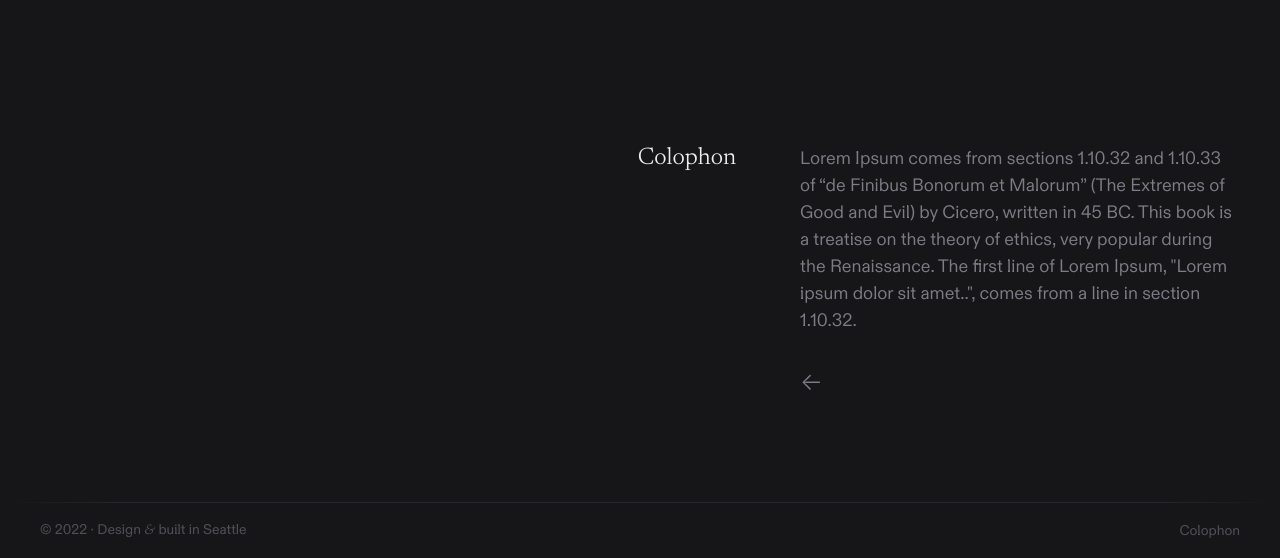
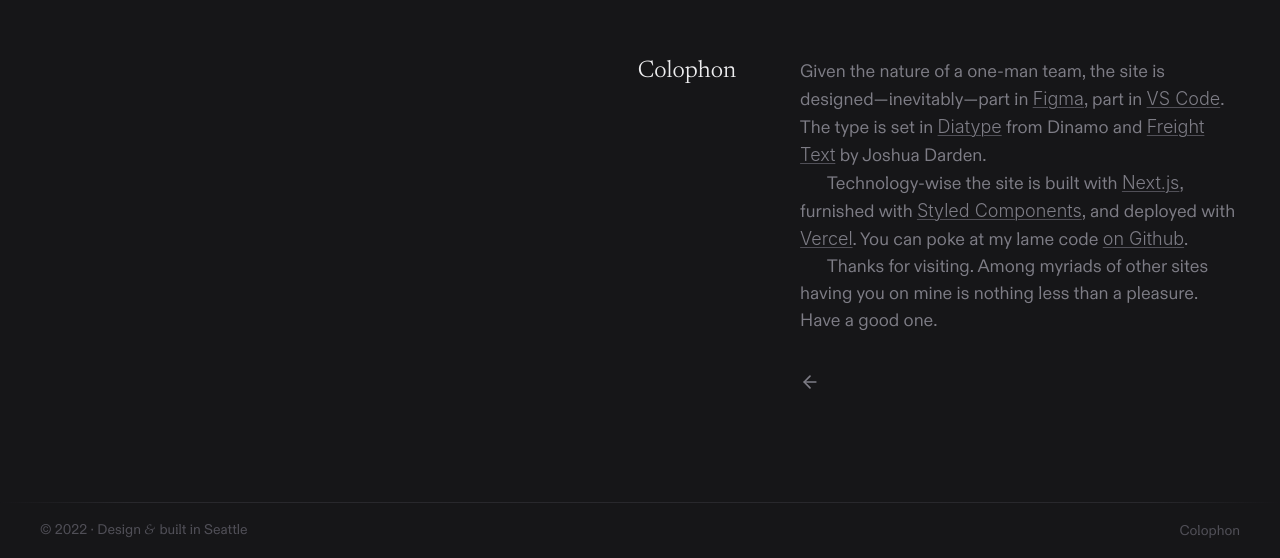
Before and after one commit to charlsyang/site, a Next.js app: page /colophon in a window 1280 px wide. Shown: the part 242-800 px from the top of the page. Built offline with nearby package versions, Linux system fonts and the light colour scheme; a web font is replaced by a local one.

Commit message:
Minor improvements

```diff
--- a/components/BackButton.js
+++ b/components/BackButton.js
@@ -1,14 +1,16 @@
 import Link from 'next/link'
 import styled from 'styled-components'
 import { QUERIES } from '../utils/constants'
+import { ArrowLeft } from 'react-feather'
 
 const BackButton = (props) => {
     const href = props.href;
+    const text = props.text;
 
     return (
-        <Link href={href}>
+        <Link href={href} >
             <Back {...props}>
-                <LeftArrow>←</LeftArrow><BackText> Back</BackText>
+                <ArrowLeft size={20}/> <BackText>{text}</BackText>
             </Back>
         </Link>
     )
@@ -33,6 +35,7 @@ const Back = styled.a`
         display: revert;
         transform: translateX(var(--spacing-1x));
         opacity: revert;
+        transition: transform var(--transition-fast), opacity var(--transition-fast);
     }
 
     @media ${QUERIES.tabletAndBelow} {
@@ -40,17 +43,12 @@ const Back = styled.a`
     }
 `
 
-const LeftArrow = styled.span`
-    font-weight: 320;
-    font-size: var(--font-size-xl);
-`
-
 const BackText = styled.span`
     font-family: var(--font-sans);
     font-size: var(--font-size-m);
     margin-top: 2px;
     opacity: 0%;
-    transition: transform 250ms, opacity 250ms;
+    transition: transform var(--transition-default), opacity var(--transition-default);
 
     @media ${QUERIES.laptopAndBelow} {
         font-size: var(--font-size-m);
--- a/components/Footer.js
+++ b/components/Footer.js
@@ -78,6 +78,7 @@ const Ampersand = styled.span`
   font-family: var(--ampersand-stack);
   font-style: italic;
   font-weight: var(--font-weight-normal);
+  padding-right: 1px;
 `
 
 const Colophon = styled.a`
--- a/components/GlobalStyles.js
+++ b/components/GlobalStyles.js
@@ -138,7 +138,10 @@ const GlobalStyles = createGlobalStyle`
         --back-button-height: var(--spacing-6x);
 
         /* Animation */
+        --transition-fast: 160ms;
         --transition-default: 240ms;
+        --transition-slow: 320ms;
+
     }
 
     /* GLOBAL STYLES */
@@ -165,12 +168,14 @@ const GlobalStyles = createGlobalStyle`
         text-decoration-color: var(--color-gray-300);
         text-decoration-thickness: 1.25px;
         text-underline-offset: 2.4px;
+        text-decoration-skip-ink: auto;
         transition: all var(--transition-default);
     }
 
     a:hover {
         color: var(--color-accent);
         text-decoration-color: var(--color-accent);
+        transition: all var(--transition-fast);
     }
 
     ::selection {
--- a/package.json
+++ b/package.json
@@ -16,6 +16,7 @@
     "next": "12.1.0",
     "react": "17.0.2",
     "react-dom": "17.0.2",
+    "react-feather": "^2.0.9",
     "remark-gfm": "^3.0.1",
     "styled-components": "^5.3.3"
   },
--- a/pages/blog/[slug].js
+++ b/pages/blog/[slug].js
@@ -37,7 +37,7 @@ export default function BlogPost({ code, frontmatter }) {
                 <title>{frontmatter.title}</title>
             </Head>
             <MaxWidthWrapper>
-                <Back href='/'/>
+                <Back href='/blog' text='Blog'/>
                 <Main>
                     <Article>
                         <h1>{frontmatter.title}</h1>
--- a/pages/colophon.js
+++ b/pages/colophon.js
@@ -4,6 +4,7 @@ import styled from 'styled-components'
 import Footer from '../components/Footer'
 import { QUERIES } from '../utils/constants'
 import BackButton from '../components/BackButton'
+import CustomLink from '../components/CustomLink'
 
 export default function Colophon() {
     return (
@@ -16,8 +17,22 @@ export default function Colophon() {
                     <ContentWrapper>
                         <Title>Colophon</Title>
                         <Content>
-                            <p>Lorem Ipsum comes from sections 1.10.32 and 1.10.33 of “de Finibus Bonorum et Malorum” (The Extremes of Good and Evil) by Cicero, written in 45 BC. This book is a treatise on the theory of ethics, very popular during the Renaissance. The first line of Lorem Ipsum, "Lorem ipsum dolor sit amet..", comes from a line in section 1.10.32.</p>
-                            <Back href='/'/>
+                            <p>
+                                Given the nature of a one-man team, the site is designed—inevitably—part
+                                in <CustomLink href='https://www.figma.com/'>Figma</CustomLink>, part in <CustomLink href='https://code.visualstudio.com/'>VS Code</CustomLink>.
+                                The type is set in <CustomLink href='https://abcdinamo.com/typefaces/diatype'>Diatype</CustomLink> from
+                                 Dinamo and <CustomLink href='https://fonts.adobe.com/fonts/freight-text'>Freight Text</CustomLink> by Joshua Darden.
+                            </p>
+                            <p>
+                                Technology-wise the site is built with <CustomLink href='https://nextjs.org/'>Next.js</CustomLink>,
+                                furnished with <CustomLink href='https://styled-components.com/'>Styled Components</CustomLink>, and
+                                deployed with <CustomLink href='https://vercel.com/'>Vercel</CustomLink>. You can poke at my lame code <CustomLink href='https://github.com/charlsyang/site'>on Github</CustomLink>.
+                            </p>
+                            <p>
+                                Thanks for visiting. Among myriads of other sites having you on mine is nothing
+                                less than a pleasure. Have a good one.
+                            </p>
+                            <Back href='/' text='Home'/>
                         </Content>
                     </ContentWrapper>
                 </Main>
@@ -84,6 +99,14 @@ const Content = styled.div`
     & p+p {
         text-indent: 1.5em;
     }
+
+    & p > a {
+        color: var(--color-gray-600);
+    }
+
+    & p > a:hover {
+        color: var(--color-accent);
+    }
 `
 
 const Back = styled(BackButton)`
```
Also changed, not shown: components/Article.js (+8 -8 lines), pages/index.js (+21 -10 lines), 1 other file (tests, documents, lock files or other folders).
